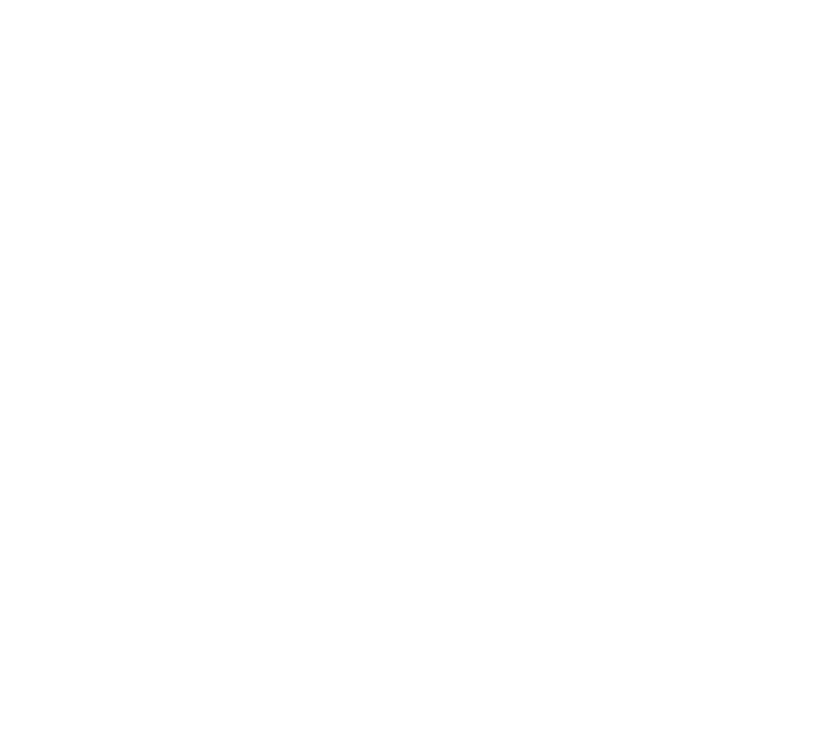
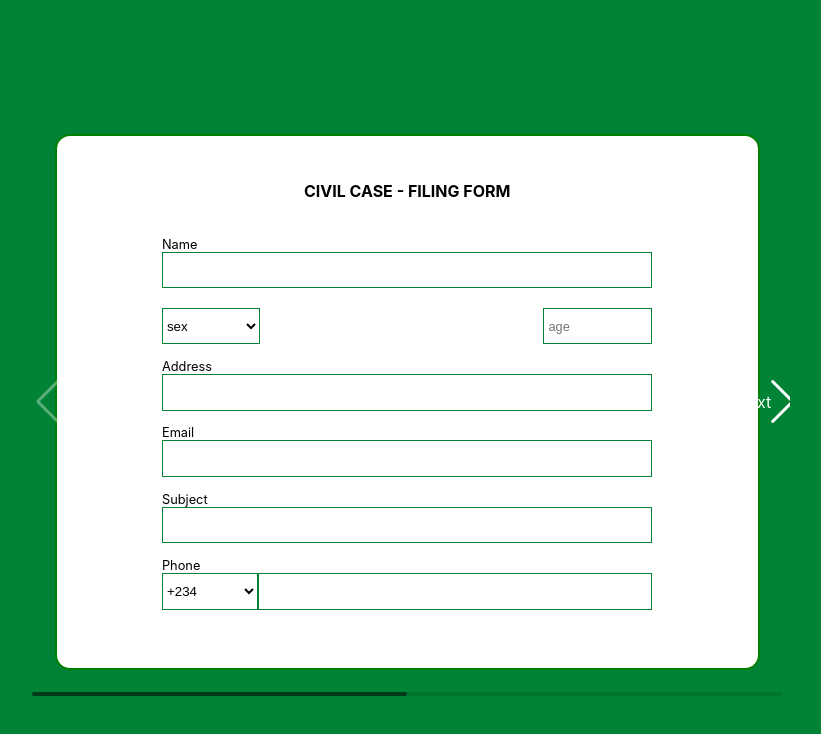
Before and after one commit to rukyy/E-filing, a React (Create React App) app: page /form in a window 1280 px wide. Before the commit this address had no page. Shown: the top 734 px of the page, without its empty margins (233-1054 px from the left). Built offline with nearby package versions, Linux system fonts and the light colour scheme.

Commit message:
form 1st page

```diff
--- a/package.json
+++ b/package.json
@@ -3,6 +3,7 @@
   "version": "0.1.0",
   "private": true,
   "dependencies": {
+    "@splidejs/splide": "^4.1.4",
     "@testing-library/jest-dom": "^5.17.0",
     "@testing-library/react": "^13.4.0",
     "@testing-library/user-event": "^13.5.0",
@@ -10,6 +11,7 @@
     "react-dom": "^18.3.1",
     "react-router-dom": "^6.24.1",
     "react-scripts": "5.0.1",
+    "swiper": "^11.1.7",
     "web-vitals": "^2.1.4"
   },
   "scripts": {
--- a/src/App.js
+++ b/src/App.js
@@ -4,6 +4,7 @@
 import SignUp from './screens/signupscreen';
 import SignIn from './screens/signinscreen';
 import PayBill from './screens/paybill';
+import Caseform from './screens/caseform';
 
 function App() {
   return (
@@ -12,6 +13,7 @@
         <Route exact path='/' element={<LandingPage/>}/>
         <Route exact path='/signup' element={<SignUp/>}/>
         <Route exact path='/signin' element={<SignIn/>}/>
+        <Route exact path='/form' element={<Caseform/>}/>
         <Route exact path='/payment' element={<PayBill/>}/>
       </Routes>
     </BrowserRouter>
--- /dev/null
+++ b/src/css/caseform.css
@@ -0,0 +1,112 @@
+.formcontainer {
+    background-color: #008334;
+    height: 100dvh;
+    border: 2px solid #008334;
+    display: flex;
+    align-items: center;
+    justify-content: center;
+    overflow-x: auto;
+
+}
+
+
+.swiper {
+    width: 60%;
+    /* height: 100%; */
+}
+
+
+
+.pagestyl {
+    border: 2px solid green;
+    background-color: white;
+    border-radius: 15px;
+    display: flex;
+    flex-direction: column;
+    align-items: center;
+    justify-content: center;
+    margin: 4%;
+    padding: 3% 0;
+
+}
+
+.pagestyl form {
+    /* border: 2px solid orange; */
+    /* display: flex; */
+    flex-direction: column;
+    margin-bottom: 5% ;
+}
+.pagestyl label{
+    /* border: 2px solid red; */
+    font-weight: 400;
+}
+.pagestyl input {
+    border: 1px solid #008334;
+    margin: 2%;
+    margin: 0;
+    font-size: 1vw;
+    outline-color: #008334;
+    outline-width: thin;
+    background-color: white;
+    padding: 2% 1%;
+    border-radius: 0;
+}
+/* select{
+    border: 2px solid red;
+    font-size: 1vw;
+    padding: 2% 1%;
+    width: 20%;
+} */
+.pagestyl form span{
+    display: flex;
+}
+.pagestyl form select{
+    outline-color: #008334;
+    border: 1px solid #008334;
+    background-color: white;
+    border-radius: 0;
+}
+option{
+    font-size: 1vw;
+}
+.specialinputs{
+    /* border: 2px solid red; */
+    display: flex;
+    justify-content: space-between;
+    margin: 4% 0 0 0;
+}
+
+.specialinput{
+    width: 20%;
+    background-color: white;
+    border: 1px solid #008334;
+}
+
+
+
+@media screen and (max-width:650Px) {
+    .swiper{
+        width: 100%;
+    }
+    .pagestyl{
+        width: 90%;
+    }
+    .pagestyl form{
+        width: 90%;
+    }
+    .pagestyl form label{
+        font-size: 3.5vw;
+        margin-top: 6%;
+    }
+    .pagestyl input{
+        font-size: 5vw;
+        margin-bottom: 0%;
+
+    }
+    .specialinputs{
+        margin-top: 5%;
+    }
+    .specialinput{
+        width: 30%;
+    }
+}
--- a/src/css/paybill.css
+++ b/src/css/paybill.css
@@ -44,6 +44,7 @@
 .proceedbtn{
     width: 100%;
     text-align: center;
+    margin-bottom: 2%;
 }
 .proceedbtn p{
     font-size: 0.8vw;
--- a/src/css/signinscreen.css
+++ b/src/css/signinscreen.css
@@ -1,4 +1,4 @@
-.signinscreen{
+.signinscreen {
     background-color: #008334;
     border: 2px solid #008334;
     height: 100vh;
@@ -6,14 +6,18 @@
     justify-content: center;
     align-items: center;
 }
-.signinheader{
+
+.signinheader {
     text-align: center;
 
 }
-.signinheader h3, p{
+
+.signinheader h3,
+p {
     margin: 0;
 }
-.profilephoto{
+
+.profilephoto {
     color: white;
     background-color: #008334;
     width: 90px;
@@ -23,7 +27,8 @@
     border-radius: 50%;
     margin: 0 auto;
 }
-.signinpage{
+
+.signinpage {
     background-color: white;
     width: 50%;
     /* margin: 0 auto; */
@@ -36,41 +41,47 @@
     /* height: 70%; */
 }
 
-label{
+label {
     margin-top: 3%;
 }
-input{
+
+input {
     font-size: 1vw;
-    background-color: #F5F5F5;
-    border: 0;
+    background-color: white;
+    border: 2px solid #008334;
     font-size: 1vw;
     padding: 2% 1%;
     outline-color: #008334;
 }
-.signinpage a{
+
+.signinpage a {
     color: #008334;
     text-decoration: none;
 }
 
 @media screen and (max-width:600px) {
-    .signinscreen{
+    .signinscreen {
         height: 100dvh;
 
     }
-    .signinpage{
+
+    .signinpage {
         width: 90%;
         padding: 10% 0;
     }
+
     /* .profilephoto{
         font-size: ;
     } */
-    .signinpage form{
+    .signinpage form {
         width: 80%;
     }
-    .signinpage label{
+
+    .signinpage label {
         font-size: 3.5vw;
     }
-    .signinpage input{
+
+    .signinpage input {
         width: 100%;
         font-size: 5vw;
         padding: 3% 0;
--- a/src/css/signupscreen.css
+++ b/src/css/signupscreen.css
@@ -41,8 +41,8 @@
 }
 
 .signuppage input {
-    background-color: #F5F5F5;
-    border: 0;
+    background-color: white;
+    border: 1px solid #008334;
     outline-color: #008334;
     font-size: 1vw;
     padding: 2% 1%;
@@ -101,6 +101,7 @@
         font-size: 4vw;
         padding: 2% 0%;
         width: 100%;
+
     }
     .submitbtn{
         font-size: 4vw;
--- a/src/screens/caseform.js
+++ b/src/screens/caseform.js
@@ -1,15 +1,97 @@
+import { useEffect } from "react";
+import "../css/caseform.css"
+// import { Navigation, Pagination, Scrollbar, A11y } from 'swiper/modules';
+import Swiper from "swiper/bundle";
+import "swiper/css"
+import 'swiper/css/navigation';
+import 'swiper/css/pagination';
+import 'swiper/css/scrollbar';
+import { Pagination } from "swiper/modules";
 const Caseform = () => {
-    return ( <div className="formcontainer">
-        <div className="formpage">
-            <div className="formheader">
-                <h3>File a Case</h3>
-                <p>fill the form below</p>
+
+    const swiper = new Swiper(".swiper", {
+        // Optional parameters
+        direction: 'horizontal',
+        // loop: true,
+
+        // If we need pagination
+        pagination: {
+            el: '.swiper-pagination',
+            type: "progressbar"
+        },
+
+        // Navigation arrows
+        navigation: {
+            nextEl: '.swiper-button-next',
+            prevEl: '.swiper-button-prev',
+        },
+
+        // And if we need scrollbar
+        scrollbar: {
+            el: '.swiper-scrollbar',
+        },
+    })
+    console.log(Swiper)
+    useEffect(() => {
+        swiper.init()
+    }, [])
+
+
+    return (
+        <div className="formcontainer">
+
+            <div class="swiper">
+                <div class="swiper-wrapper">
+                    <div class="swiper-slide">
+                        <div className="pagestyl">
+                            <h4>CIVIL CASE - FILING FORM</h4>
+                            <form action="">
+                                <label htmlFor="">Name</label>
+                                <input type="text" />
+                                <span className="specialinputs">
+
+
+                                    <select className="specialinput" name="sex" id="">
+                                        <option value="" disabled selected>sex</option>
+                                        <option value="male">Male</option>
+                                        <option value="female">Fema</option>
+                                    </select>
+
+
+
+                                    <input className="specialinput" placeholder="age" type="number" />
+
+                                </span>
+
+                                <label htmlFor="">Address</label>
+                                <input type="text" />
+                                <label htmlFor="">Email</label>
+                                <input type="email" />
+                                <label htmlFor="subject">Subject</label>
+                                <input type="text" />
+                                <label htmlFor="">Phone</label>
+                                <span>
+                                    <select style={{ width: "20%" }} name="countrycode" id="">
+                                        <option value="+234">+234</option>
+                                    </select>
+                                    <input style={{ width: "80%" }} type="numbers" />
+                                </span>
+                            </form>
+                        </div>
+                    </div>
+
+
+                    <div class="swiper-slide">Slide 2</div>
+                    {/* <div style={{backgroundColor:"white"}} class="swiper-slide">Slide 3</div> */}
+                    ...
+                </div>
+                {/* <div class="swiper-pagination"></div> */}
+                <div style={{ color: "white", fontSize: "2px", display: "" }} class="swiper-button-prev"></div>
+                <div style={{ color: "white" }} class="swiper-button-next">next</div>
+                <div class="swiper-scrollbar"></div>
             </div>
-            <form action="">
-
-            </form>
         </div>
-    </div> );
+    );
 }
 
 export default Caseform;
```
Also changed, not shown: public/index.html (+6 -5 lines), 1 other file (tests, documents, lock files or other folders).
